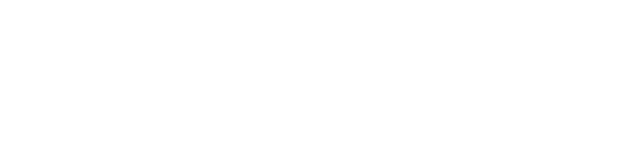
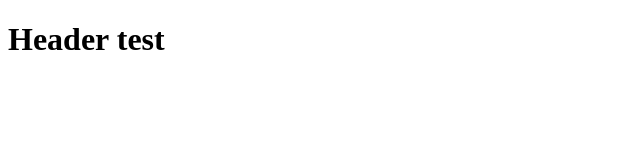
Before and after one commit to iitestbeetroot/test, a plain HTML site: page index.html in a window 1280 px wide. Shown: the whole page, without its empty margins (0-640 px from the left). Drawn offline with Linux system fonts and the light colour scheme.

Commit message:
Changed html again

```diff
--- a/index.html
+++ b/index.html
@@ -5,6 +5,8 @@
     <title>Test</title>
 </head>
 <body>
-<main></main>
+<main>
+    <h1>Header test</h1>
+</main>
 </body>
 </html>
```
